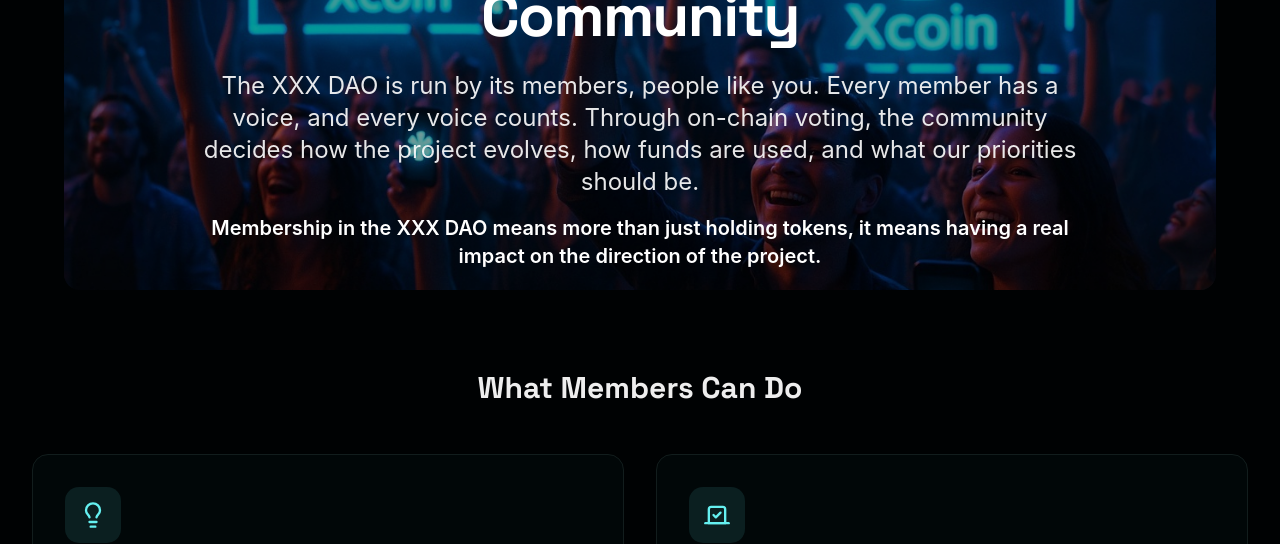
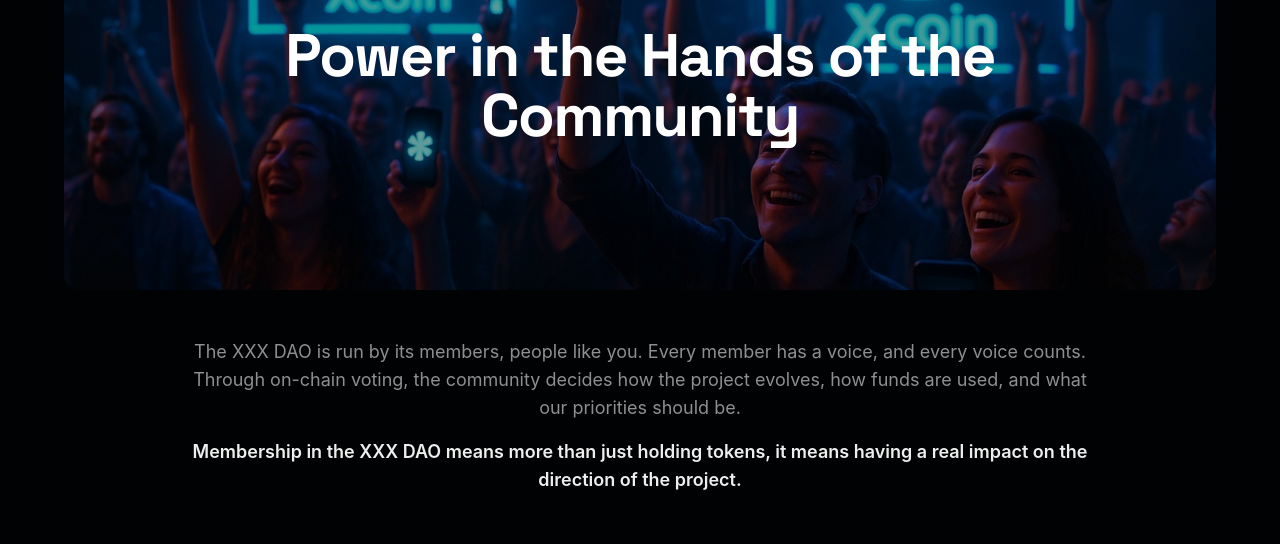
Before and after one commit to Fabischu2008/Xcoin_Website, a Next.js app: page /power-in-the-hands-of-the-community in a window 1280 px wide. Shown: the part 222-766 px from the top of the page. Built offline with nearby package versions, Linux system fonts and the light colour scheme; no server answers.

Commit message:
sehr gut

```diff
--- a/app/crowdfunding/page.tsx
+++ b/app/crowdfunding/page.tsx
@@ -119,12 +119,16 @@ export default function CrowdfundingPage() {
                 <h1 className="font-[family-name:var(--font-heading)] text-4xl lg:text-6xl font-bold tracking-tight text-white mb-6">
                   Crowdfunding
                 </h1>
-                <p className="text-xl lg:text-2xl text-white/90">
-                  All funds raised go directly to the <strong className="text-white">XXX DAO</strong> treasury — not to a company, not to a founder, and not to a VC. The DAO controls all funds, and every major decision is made through on-chain governance. This is true decentralized funding — transparent, democratic, and community-led.
-                </p>
               </div>
             </div>
           </div>
+        </div>
+
+        {/* Header */}
+        <div className="mx-auto max-w-4xl">
+          <p className="mt-6 text-lg text-muted-foreground">
+            All funds raised go directly to the <strong className="text-foreground">XXX DAO</strong> treasury — not to a company, not to a founder, and not to a VC. The DAO controls all funds, and every major decision is made through on-chain governance. This is true decentralized funding — transparent, democratic, and community-led.
+          </p>
         </div>
 
         {/* Funding Goal */}
--- a/app/power-in-the-hands-of-the-community/page.tsx
+++ b/app/power-in-the-hands-of-the-community/page.tsx
@@ -105,15 +105,19 @@ export default function PowerInTheHandsOfTheCommunityPage() {
                 <h1 className="font-[family-name:var(--font-heading)] text-4xl lg:text-6xl font-bold tracking-tight text-white mb-6">
                   Power in the Hands of the Community
                 </h1>
-                <p className="text-xl lg:text-2xl text-white/90 mb-4">
-                  The XXX DAO is run by its members, people like you. Every member has a voice, and every voice counts. Through on-chain voting, the community decides how the project evolves, how funds are used, and what our priorities should be.
-                </p>
-                <p className="text-lg lg:text-xl text-white font-semibold">
-                  Membership in the XXX DAO means more than just holding tokens, it means having a real impact on the direction of the project.
-                </p>
               </div>
             </div>
           </div>
+        </div>
+
+        {/* Header */}
+        <div className="mx-auto max-w-4xl text-center">
+          <p className="mt-6 text-lg text-muted-foreground">
+            The XXX DAO is run by its members, people like you. Every member has a voice, and every voice counts. Through on-chain voting, the community decides how the project evolves, how funds are used, and what our priorities should be.
+          </p>
+          <p className="mt-4 text-lg font-semibold text-foreground">
+            Membership in the XXX DAO means more than just holding tokens, it means having a real impact on the direction of the project.
+          </p>
         </div>
 
         {/* What Members Can Do */}
```
